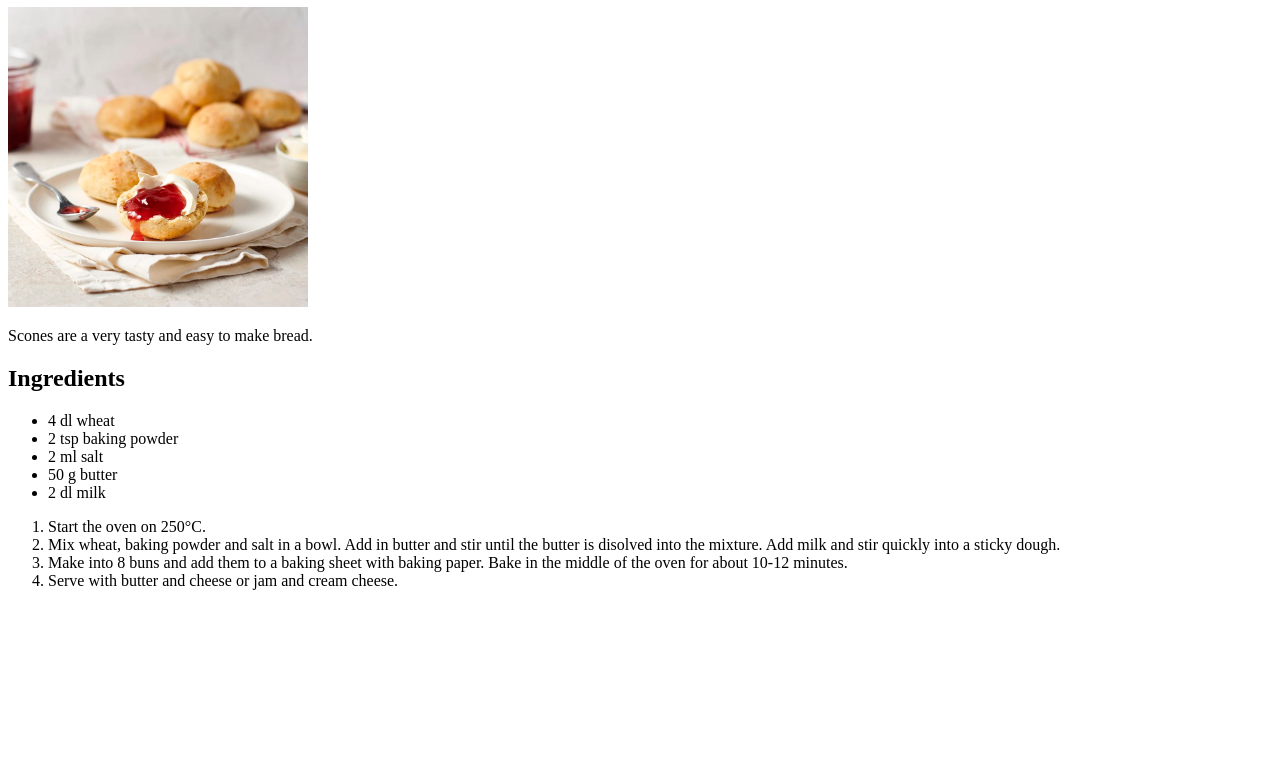
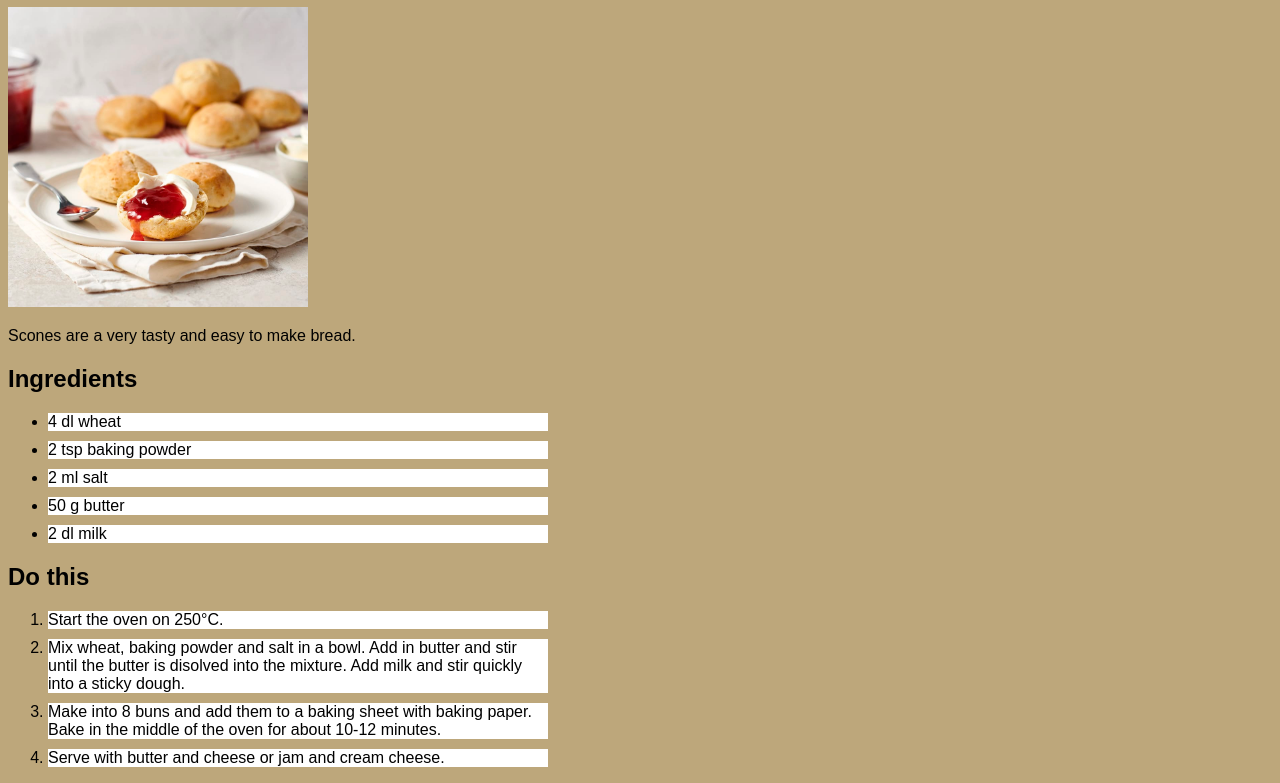
Before and after one commit to Jyjar/odin-recipes, a plain HTML site: page recipes/scones.html in a window 1280 px wide. Shown: the part 73-856 px from the top of the page. Before the commit the page ends 800 px from the top, so only its background shows below. Drawn offline with Linux system fonts and the light colour scheme.

Commit message:
Add some styling

```diff
--- a/recipes/scones.html
+++ b/recipes/scones.html
@@ -4,6 +4,7 @@
     <meta charset="UTF-8">
     <meta name="viewport" content="width=device-width, initial-scale=1.0">
     <title>Scones</title>
+    <link rel="stylesheet" href="../style.css">
 </head>
 <body>
     <h1>Scones</h1>
@@ -11,17 +12,18 @@
     <p>Scones are a very tasty and easy to make bread.</p>
     <h2>Ingredients</h2>
     <ul>
-        <li>4 dl wheat</li>
-        <li>2 tsp baking powder</li>
-        <li>2 ml salt</li>
-        <li>50 g butter</li>
-        <li>2 dl milk</li>
+        <li class="white-background">4 dl wheat</li>
+        <li class="white-background">2 tsp baking powder</li>
+        <li class="white-background">2 ml salt</li>
+        <li class="white-background">50 g butter</li>
+        <li class="white-background">2 dl milk</li>
     </ul>
+    <h2>Do this</h2>
     <ol>
-        <li>Start the oven on 250°C.</li>
-        <li>Mix wheat, baking powder and salt in a bowl. Add in butter and stir until the butter is disolved into the mixture. Add milk and stir quickly into a sticky dough.</li>
-        <li>Make into 8 buns and add them to a baking sheet with baking paper. Bake in the middle of the oven for about 10-12 minutes.</li>
-        <li>Serve with butter and cheese or jam and cream cheese.</li>
+        <li class="white-background">Start the oven on 250°C.</li>
+        <li class="white-background">Mix wheat, baking powder and salt in a bowl. Add in butter and stir until the butter is disolved into the mixture. Add milk and stir quickly into a sticky dough.</li>
+        <li class="white-background">Make into 8 buns and add them to a baking sheet with baking paper. Bake in the middle of the oven for about 10-12 minutes.</li>
+        <li class="white-background">Serve with butter and cheese or jam and cream cheese.</li>
     </ol>
 </body>
 </html>
--- /dev/null
+++ b/style.css
@@ -0,0 +1,23 @@
+body {
+    background-color: rgb(189, 167, 123);
+}
+
+
+.title {
+    text-align: center;
+    font-size: 45px;
+}
+
+* {
+    font-family: Arial;
+}
+
+.recipies {
+    font-size: 25px;
+}
+
+.white-background {
+    background-color: white;
+    margin-bottom: 10px;
+    width: 500px;
+}
```
Also changed, not shown: index.html (+4 -3 lines), recipes/tzatziki.html (+10 -8 lines).
